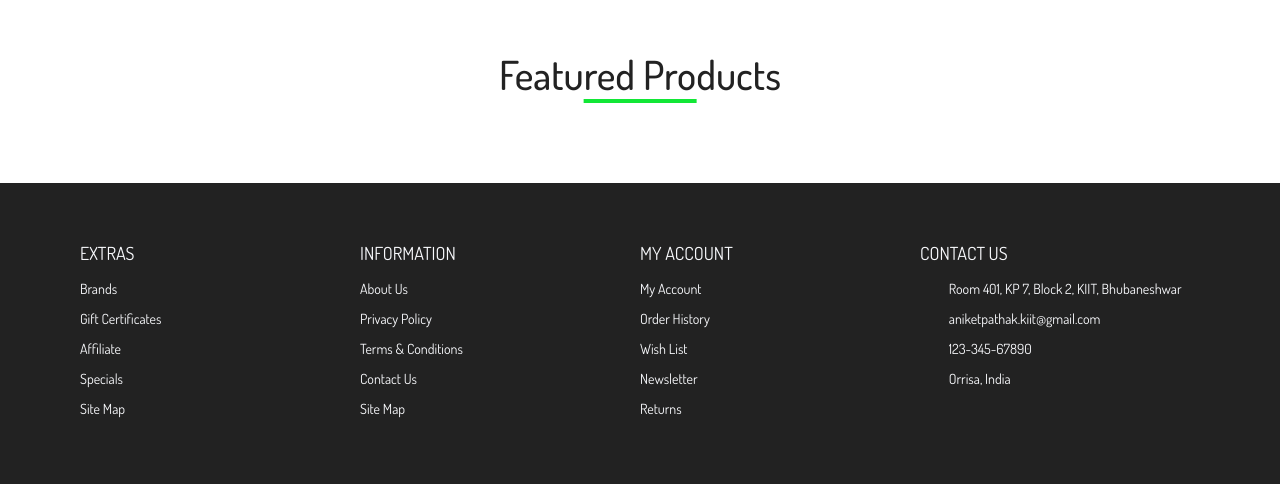
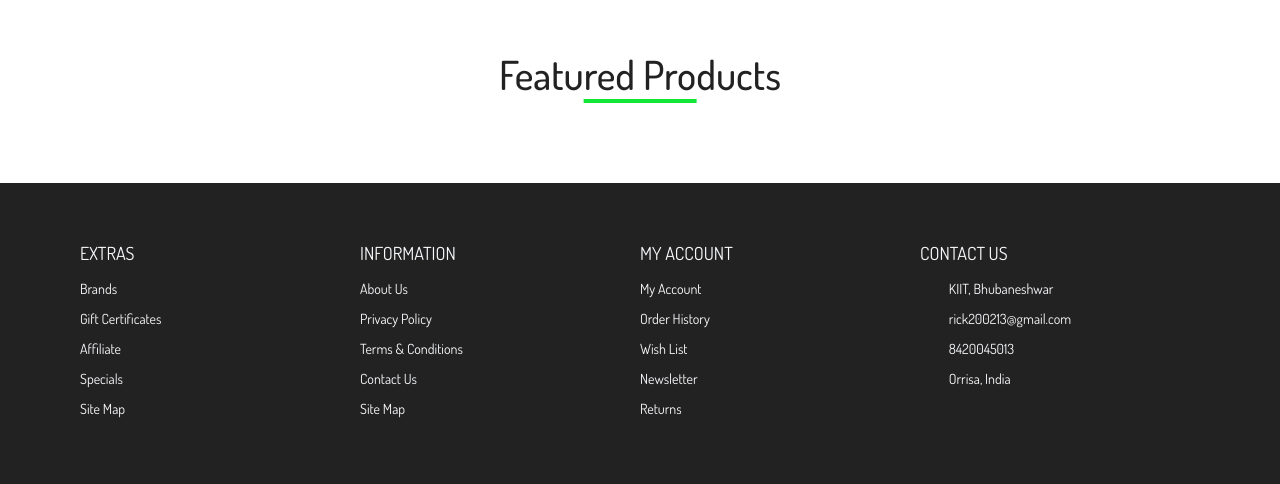
Before and after one commit to rick200213/kiitcartfinal, a Flask app: page / in a window 1280 px wide. Shown: the part 1859-2343 px from the top of the page. Run offline with Flask 2, Linux system fonts and the light colour scheme; data that the repository does not hold is empty; some libraries are stand-ins or nearby versions.

Commit message:
change of contact details

```diff
--- a/templates/index.html
+++ b/templates/index.html
@@ -528,7 +528,7 @@
                   <use xlink:href="static/images/sprite.svg#icon-location"></use>
                 </svg>
               </span>
-              Room 401, KP 7, Block 2, KIIT, Bhubaneshwar
+              KIIT, Bhubaneshwar
             </div>
             <div>
               <span>
@@ -536,7 +536,7 @@
                   <use xlink:href="static/images/sprite.svg#icon-envelop"></use>
                 </svg>
               </span>
-              aniketpathak.kiit@gmail.com
+              rick200213@gmail.com
             </div>
             <div>
               <span>
@@ -544,7 +544,7 @@
                   <use xlink:href="static/images/sprite.svg#icon-phone"></use>
                 </svg>
               </span>
-              123-345-67890
+              8420045013
             </div>
             <div>
               <span>
```
